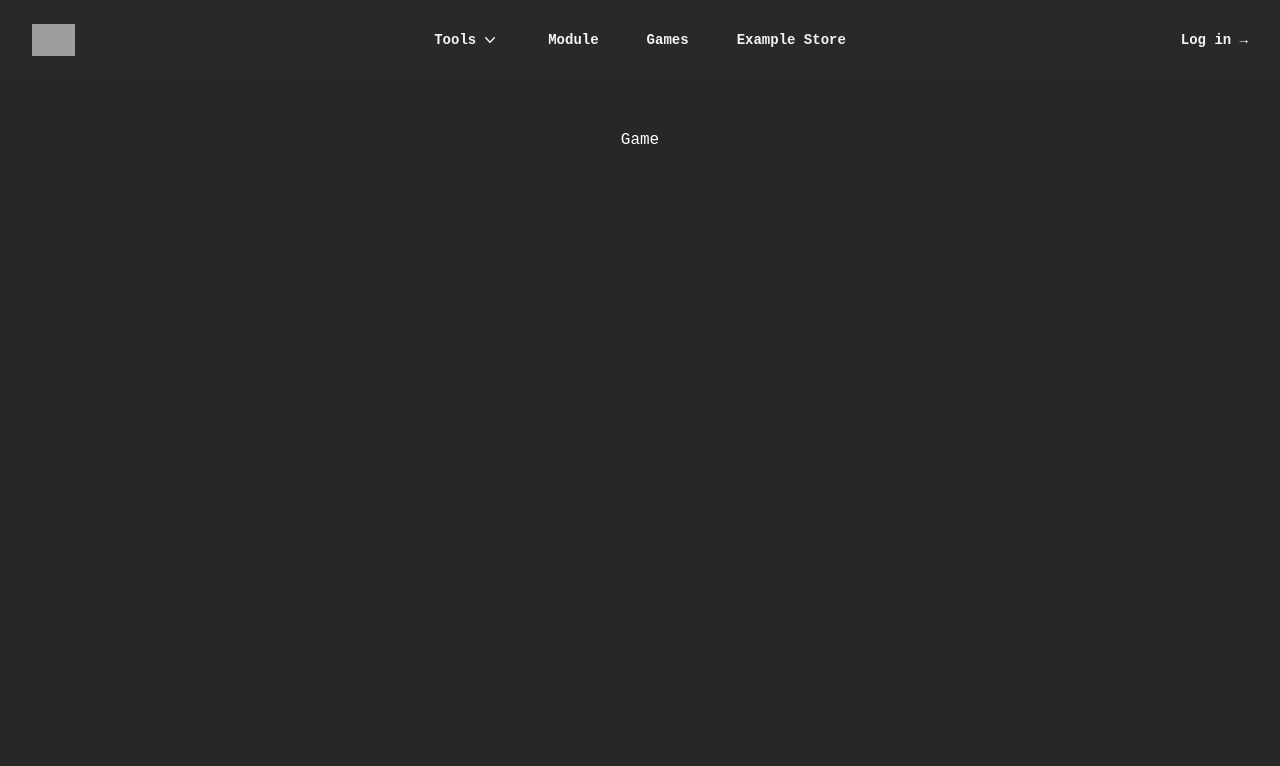
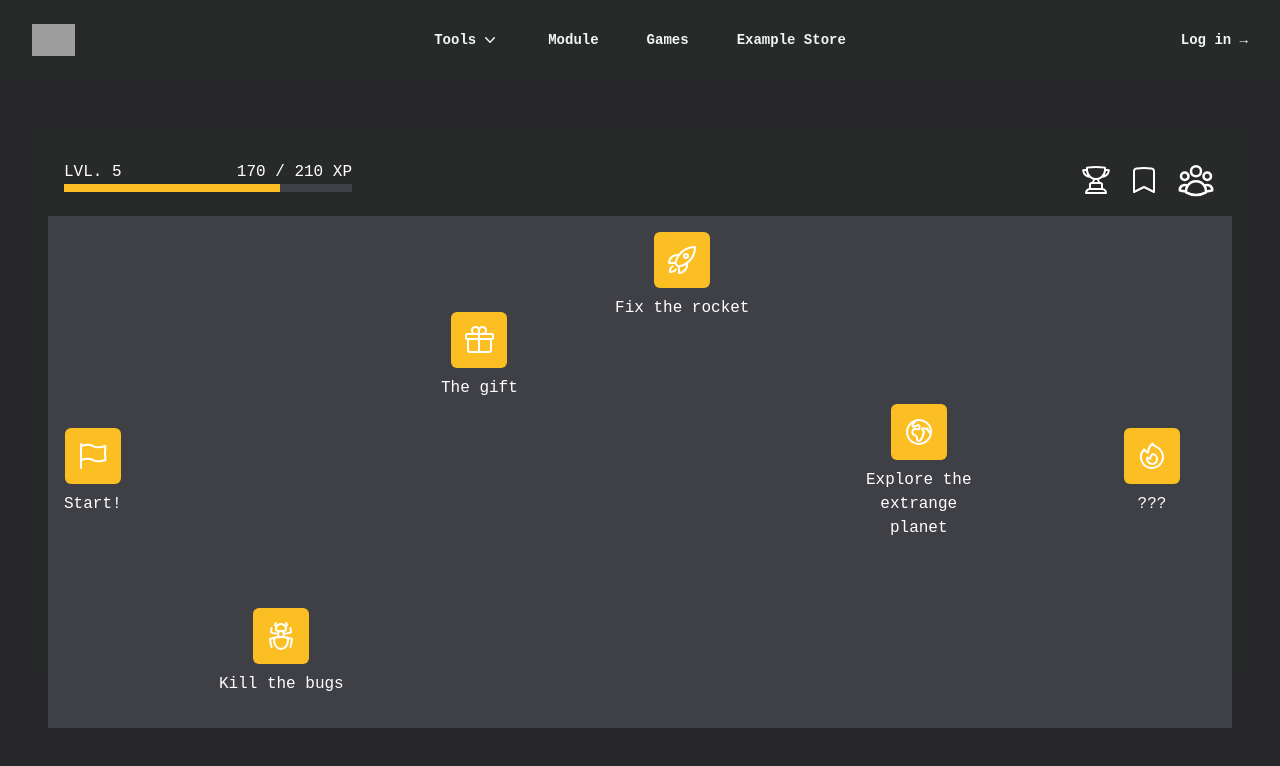
Before and after one commit to PID-Team2/Frontend, a React (Create React App) app: page /games in a window 1280 px wide. Shown: the top 766 px of the page. Built offline with nearby package versions, Linux system fonts and the light colour scheme; grey boxes are pictures that could not be loaded.

Commit message:
add game page

```diff
--- a/src/app/modules/codeGame/views/GamePage.js
+++ b/src/app/modules/codeGame/views/GamePage.js
@@ -1,9 +1,63 @@
 import { Link } from "react-router-dom"
+import { TrophyIcon, UserGroupIcon, BookmarkIcon, FlagIcon, BugAntIcon, RocketLaunchIcon, GlobeEuropeAfricaIcon, FireIcon, GiftIcon } from "@heroicons/react/24/outline"
 export default function GamePage() {
   return (
     <>
-        <main className="grid min-h-full place-items-center bg-zinc-800 text-white px-6 py-24 sm:py-32 lg:px-8">
-          Game
+      <main className="grid h-screen bg-zinc-800 text-white px-6 py-24 sm:py-32 lg:px-8">
+        <div className="bg-zinc-850 rounded-md p-4">
+          <div className="w-full  p-4  flex">
+            <div className="w-1/2">
+              <div className="flex justify-between w-1/2"><span>LVL. 5 </span><span>170 / 210 XP</span></div>
+              <div className="bg-zinc-700 h-2 w-1/2">
+                <div className="bg-amber-400 h-full w-3/4"></div>
+              </div>
+            </div>
+            <div className="w-1/2 text-sm flex items-center justify-end">
+              <span className="text-sm flex items-center"><TrophyIcon className="h-8 mr-4" /> </span>
+              <span className="text-sm flex items-center"><BookmarkIcon className="h-8 mr-4" /> </span>
+              <span className="text-sm flex items-center"><UserGroupIcon className="h-10" /></span>
+            </div>
+          </div>
+          <div className="h-full bg-zinc-700 flex p-4 justify-between">
+            <div className="flex flex-col items-center self-center">
+              <div className="p-3 rounded-md bg-amber-400">
+                <FlagIcon className=" h-8" />
+              </div>
+              <span className="mt-2">Start!</span>
+            </div>
+            <div className="flex flex-col items-center self-end mb-4">
+              <div className="p-3 rounded-md bg-amber-400">
+                <BugAntIcon className=" h-8" />
+              </div>
+              <span className="mt-2">Kill the bugs</span>
+            </div>
+            <div className="flex flex-col items-center mt-20">
+              <div className="p-3 rounded-md bg-amber-400">
+                <GiftIcon className=" h-8" />
+              </div>
+              <span className="mt-2">The gift</span>
+            </div>
+
+            <div className="flex flex-col items-center">
+              <div className="p-3 rounded-md bg-amber-400">
+                <RocketLaunchIcon className=" h-8" />
+              </div>
+              <span className="mt-2">Fix the rocket</span>
+            </div>
+            <div className="flex flex-col items-center self-center w-36">
+              <div className="p-3 rounded-md bg-amber-400">
+                <GlobeEuropeAfricaIcon className=" h-8" />
+              </div>
+              <span className="mt-2 text-center">Explore the extrange planet</span>
+            </div>
+            <div className="flex flex-col items-center self-center w-32">
+              <div className="p-3 rounded-md bg-amber-400">
+                <FireIcon className=" h-8" />
+              </div>
+              <span className="mt-2 text-center">???</span>
+            </div>
+          </div>
+        </div>
       </main>
     </>
   )
--- a/src/common/components/HomeBanner.js
+++ b/src/common/components/HomeBanner.js
@@ -1,6 +1,6 @@
 import React from 'react';
 import Typewriter from "typewriter-effect";
-
+import { ChevronDownIcon } from '@heroicons/react/20/solid';
 function HomeBanner() {
   const wordsToWrite = [
     'Search for solutions',
@@ -27,6 +27,9 @@ function HomeBanner() {
           <div className="flex justify-center mt-60">
             <button className='rounded-lg bg-amber-400 px-4 py-3 text-md font-semibold text-white shadow-sm hover:bg-amber-500 focus-visible:outline focus-visible:outline-2 focus-visible:outline-offset-2 focus-visible:outline-amber-600'>Get Started</button>
           </div>
+          <div className="flex absolute bottom-24  justify-center">
+              <button className="rounded-full bg-white py-2 px-4"><span className="text-zinc-850 font-bold text-xl" aria-hidden="true">&darr;</span></button>
+          </div>
         </header>
       </div>
   );
--- a/src/features/counter/Counter.module.css
+++ b/src/features/counter/Counter.module.css
@@ -42,6 +42,7 @@
   width: 64px;
   text-align: center;
   margin-right: 4px;
+  color: black;
 }
 
 .button:hover,
--- a/src/pages/Example.js
+++ b/src/pages/Example.js
@@ -4,7 +4,7 @@ import { Counter } from '../features/counter/Counter';
 import '../App.css';
 function Example() {
   return (
-    <div className="App">
+    <div className="App text-white">
       <header className="App-header">
         <img src={logo} className="App-logo" alt="logo" />
         <Counter />
--- a/src/pages/Home.js
+++ b/src/pages/Home.js
@@ -110,7 +110,7 @@ function HomePage() {
                       <div className="flex items-center">
                         <div>
                           <span className="text-xs font-semibold inline-block py-2 px-2 uppercase rounded-full text-amber-600 bg-amber-200 mr-3">
-                            <svg xmlns="http://www.w3.org/2000/svg" fill="none" viewBox="0 0 24 24" stroke-width="1.5" stroke="currentColor" class="w-6 h-6">
+                            <svg xmlns="http://www.w3.org/2000/svg" fill="none" viewBox="0 0 24 24" stroke-width="1.5" stroke="currentColor" className="w-6 h-6">
                               <path stroke-linecap="round" stroke-linejoin="round" d="M7.864 4.243A7.5 7.5 0 0119.5 10.5c0 2.92-.556 5.709-1.568 8.268M5.742 6.364A7.465 7.465 0 004.5 10.5a7.464 7.464 0 01-1.15 3.993m1.989 3.559A11.209 11.209 0 008.25 10.5a3.75 3.75 0 117.5 0c0 .527-.021 1.049-.064 1.565M12 10.5a14.94 14.94 0 01-3.6 9.75m6.633-4.596a18.666 18.666 0 01-2.485 5.33" />
                             </svg>
 
```
Lines whose indentation alone changed are shown as unchanged.
